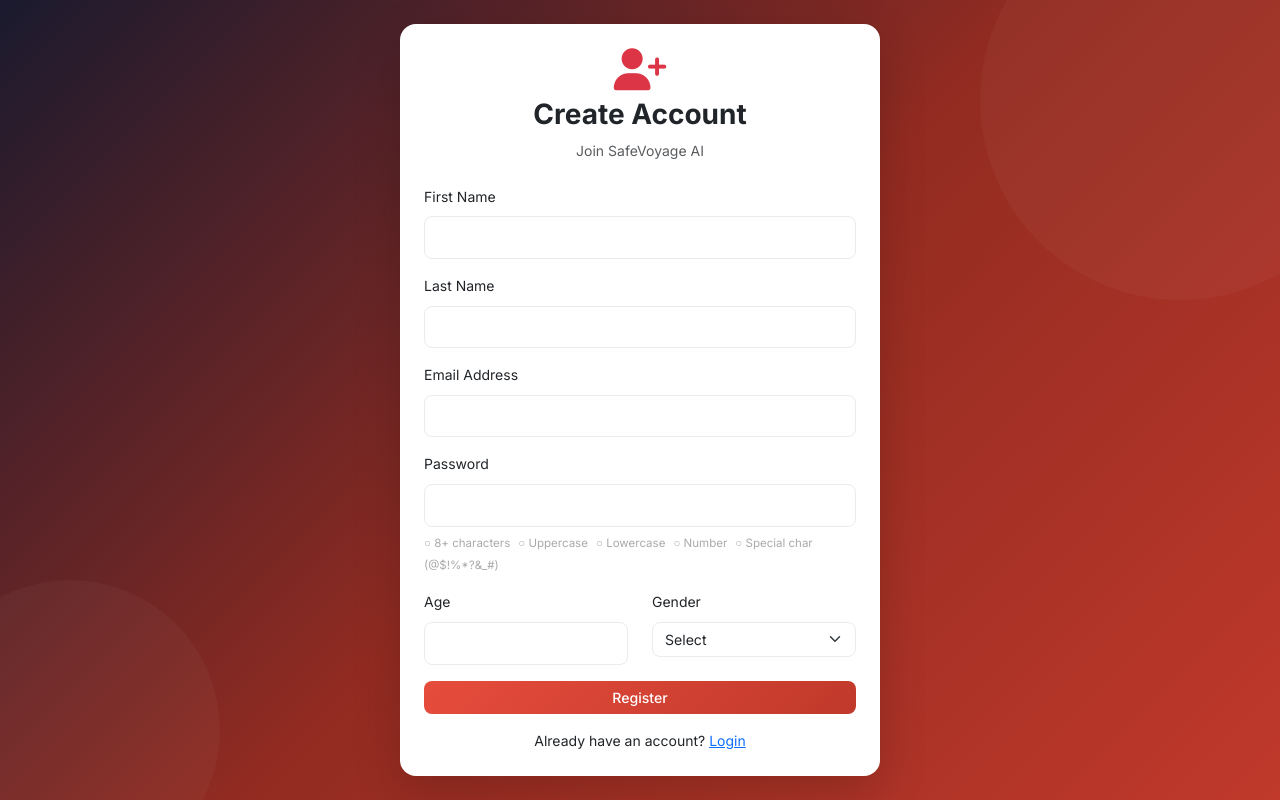
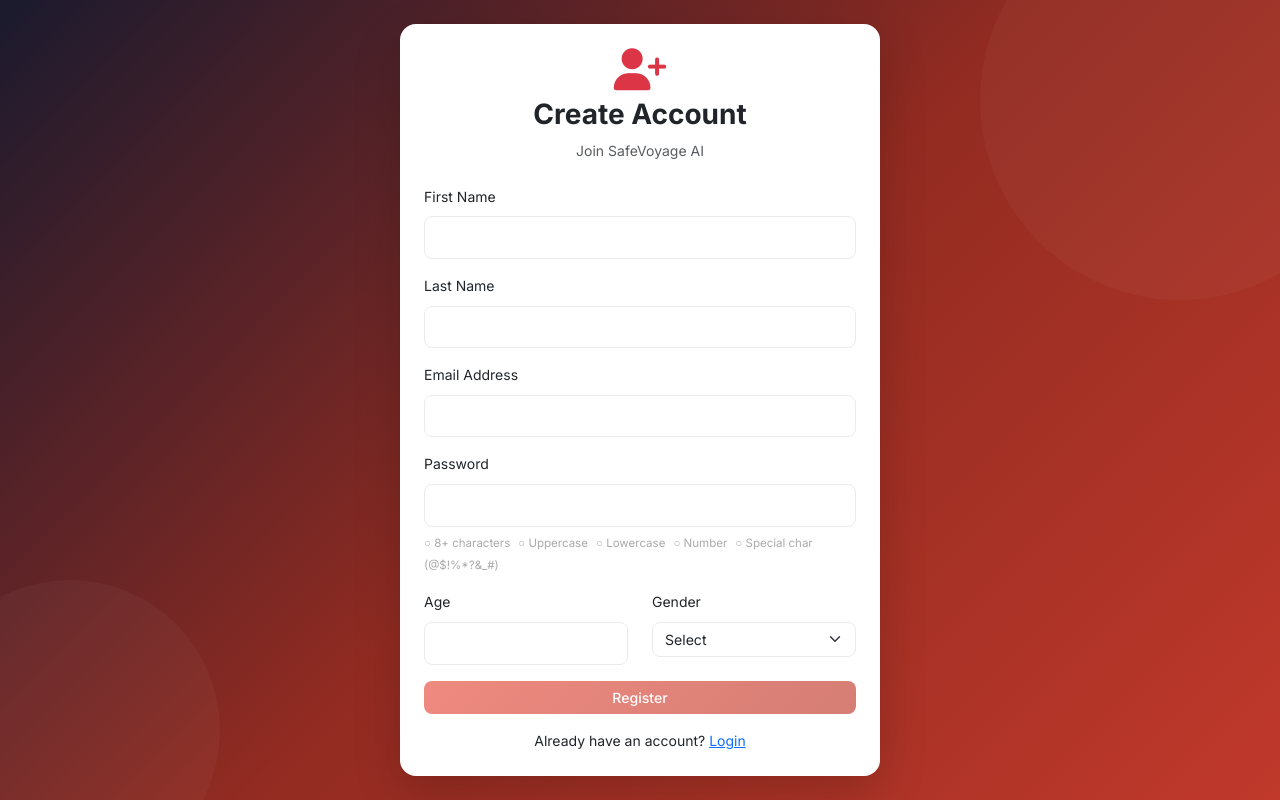
Before and after one commit to antra1947/SafeVoyage-AI-Tourist-Safety-Incident-Response-System, a React (Create React App) app in the folder frontend/: page /register in a window 1280 px wide. Built offline with nearby package versions, Linux system fonts and the light colour scheme; no server answers.

Commit message:
fix: enforce password strength on frontend - block submit until all rules pass

```diff
--- a/frontend/src/pages/Register.js
+++ b/frontend/src/pages/Register.js
@@ -15,6 +15,15 @@
   const handleSubmit = async (e) => {
     e.preventDefault();
     setError("");
+
+    // Client-side password strength check
+    const pwd = form.password;
+    if (pwd.length < 8)              { setError("Password must be at least 8 characters"); return; }
+    if (!/[A-Z]/.test(pwd))          { setError("Password must contain at least one uppercase letter"); return; }
+    if (!/[a-z]/.test(pwd))          { setError("Password must contain at least one lowercase letter"); return; }
+    if (!/\d/.test(pwd))             { setError("Password must contain at least one number"); return; }
+    if (!/[@$!%*?&_#]/.test(pwd))    { setError("Password must contain at least one special character (@$!%*?&_#)"); return; }
+
     setLoading(true);
     try {
       const { data } = await api.post("/auth/register", { ...form, age: form.age ? parseInt(form.age) : undefined });
@@ -88,7 +97,7 @@
                 </select>
               </div>
             </div>
-            <button type="submit" className="btn btn-danger w-100" disabled={loading}>
+            <button type="submit" className="btn btn-danger w-100" disabled={loading || !(form.password.length >= 8 && /[A-Z]/.test(form.password) && /[a-z]/.test(form.password) && /\d/.test(form.password) && /[@$!%*?&_#]/.test(form.password))}>
               {loading ? <span className="spinner-border spinner-border-sm me-2"></span> : null}
               Register
             </button>
```
